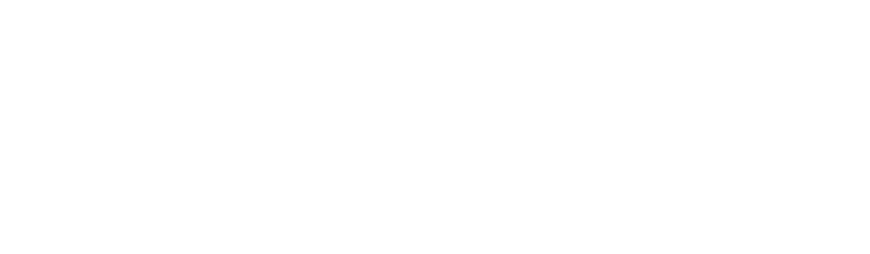
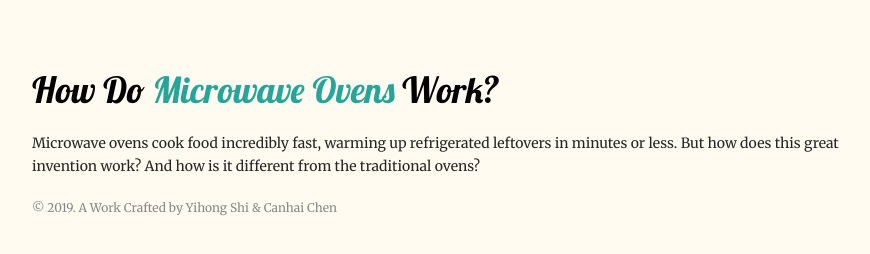
Before and after one commit to pol-chen/tol-microwave, a plain HTML site: page index.html in a window 1280 px wide. Shown: the whole page, without its empty margins (188-1058 px from the left). Drawn offline with Linux system fonts and the light colour scheme.

Commit message:
Add basic layout

```diff
--- a/index.html
+++ b/index.html
@@ -4,6 +4,7 @@
     <title>How Microwave Ovens Work</title>
     <meta charset="utf-8">
     <link rel="stylesheet" type="text/css" href="style.css">
+    <link href="https://fonts.googleapis.com/css?family=Lobster|Merriweather" rel="stylesheet">
     <link rel="stylesheet" href="https://use.fontawesome.com/releases/v5.7.1/css/all.css" integrity="sha384-fnmOCqbTlWIlj8LyTjo7mOUStjsKC4pOpQbqyi7RrhN7udi9RwhKkMHpvLbHG9Sr" crossorigin="anonymous">
     <script type="text/javascript" src="jquery-3.3.1.min.js"></script>
 
@@ -15,8 +16,20 @@
   </head>
 
   <body>
-    <!-- 1. The <iframe> (and video player) will replace this <div> tag. -->
-    <div id="player"></div>
+    <div class="wrapper">
+      <header>
+        <h1>How Do <span>Microwave Ovens</span> Work?</h1>
+        <p class="desc">Microwave ovens cook food incredibly fast, warming up refrigerated leftovers in minutes or less. But how does this great invention work? And how is it different from the traditional ovens?</p>
+      </header>
+
+      <!-- 1. The <iframe> (and video player) will replace this <div> tag. -->
+      <div id="player"></div>
+
+      <footer>
+        <p class="copyright">&copy; 2019. A Work Crafted by Yihong Shi &amp; Canhai Chen</p>
+      </footer>
+    </div>
+
 
     <script>
       // 2. This code loads the IFrame Player API code asynchronously.
@@ -31,8 +44,8 @@
       var player;
       function onYouTubeIframeAPIReady() {
         player = new YT.Player('player', {
-          height: '390',
-          width: '640',
+          height: '540',
+          width: '840',
           videoId: 'YRzzWCvo9UM',
           events: {
             'onReady': onPlayerReady,
--- a/style.css
+++ b/style.css
@@ -51,4 +51,42 @@ table {
 
 html {
   font-family: Helvetica, Arial, sans-serif;
+  background: #FFFBF0;
+  color: #262626;
+  font-family: 'Merriweather', serif;
 }
+
+.wrapper {
+  width: 840px;
+  margin: 0 auto;
+}
+
+header {
+  margin-top: 72px;
+}
+
+h1 {
+  font-family: 'Lobster', cursive;
+  font-size: 36px;
+  color: #000000;
+}
+
+h1 span {
+  color: #26A69A;
+}
+
+p.desc {
+  margin-top: 24px;
+  font-size: 14px;
+  line-height: 23px;
+}
+
+#player {
+  margin: 24px 0;
+}
+
+footer {
+  margin: 24px 0;
+  font-size: 12px;
+  color: #888888;
+}
```
